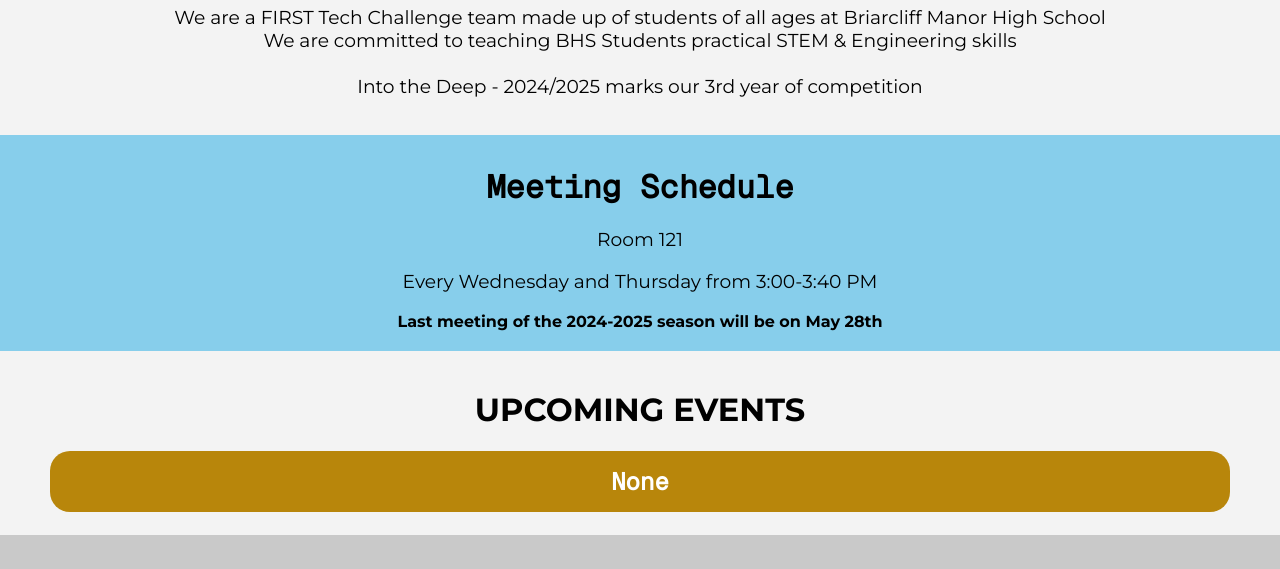
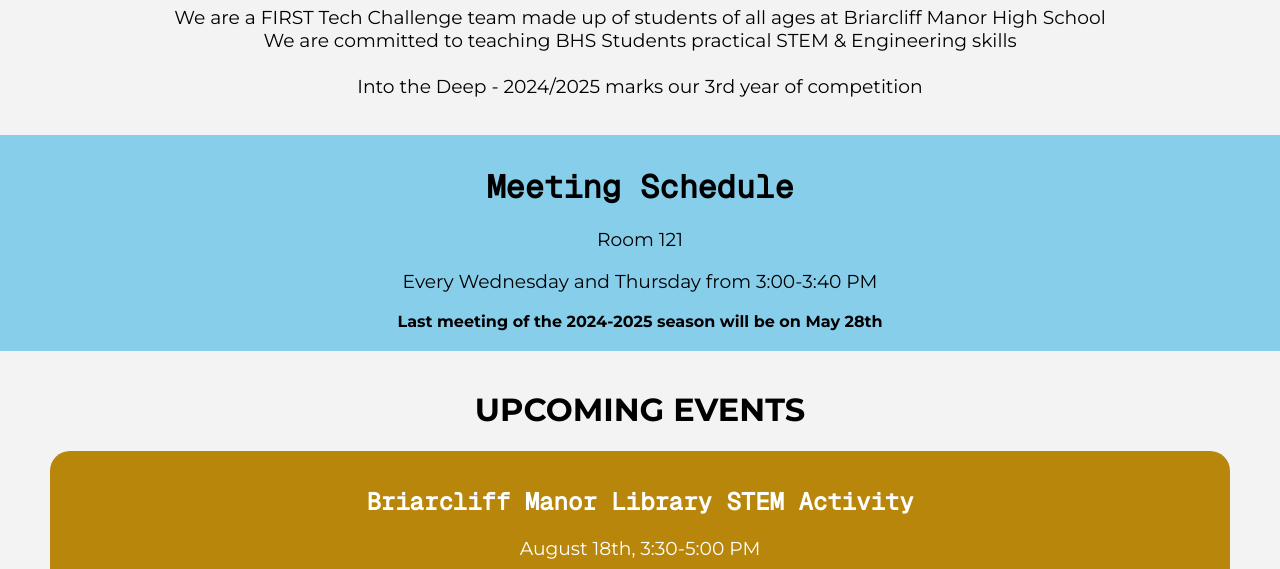
Before and after one commit to bearbots-bhs/bearbots-bhs.github.io, a plain HTML site: page index.html in a window 1280 px wide. Shown: the part 721-1290 px from the top of the page. Drawn offline with nearby package versions, Linux system fonts and the light colour scheme; a web font is replaced by a local one.

Commit message:
Update index.html

```diff
--- a/index.html
+++ b/index.html
@@ -118,7 +118,7 @@
   </div>
   <br>
   <h1 class="montserratFONT">UPCOMING EVENTS</h1>
-  <h2 class="event">None</h2>
+  <div class="event"><h2>Briarcliff Manor Library STEM Activity</h2><h3>August 18th, 3:30-5:00 PM</h3></div>
   <br>
   <div class="footer">
     <img src="images/instaLOGO.png" id="linkTO-insta">
```
